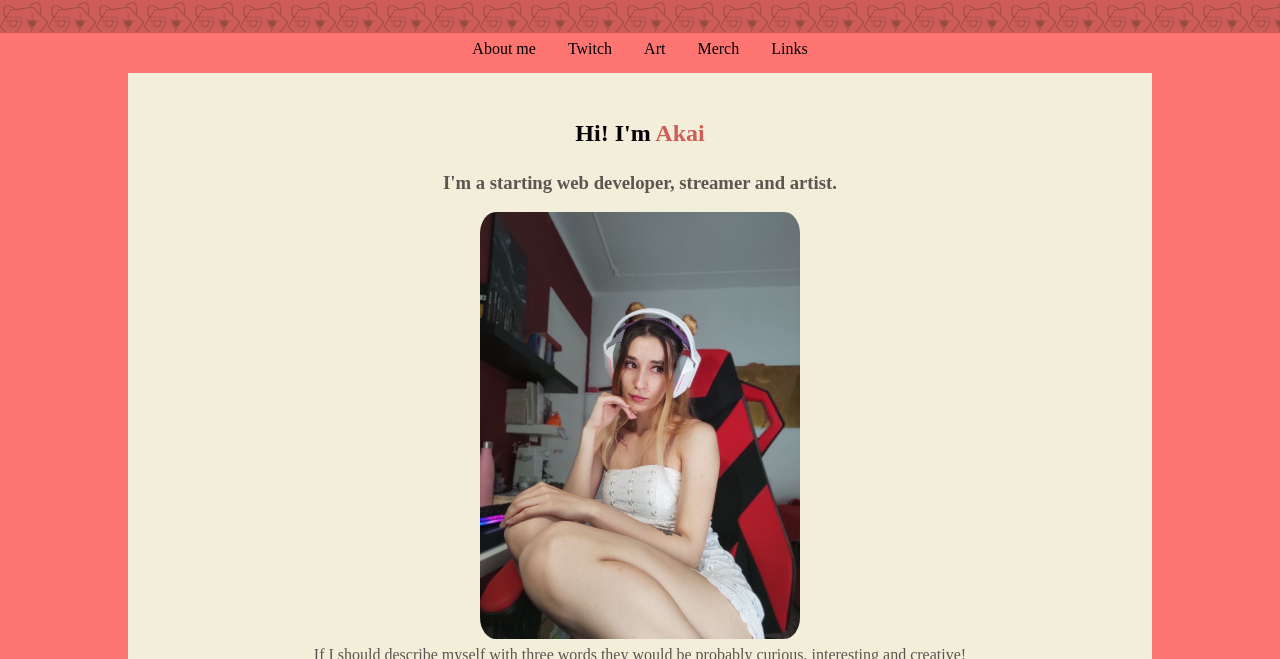
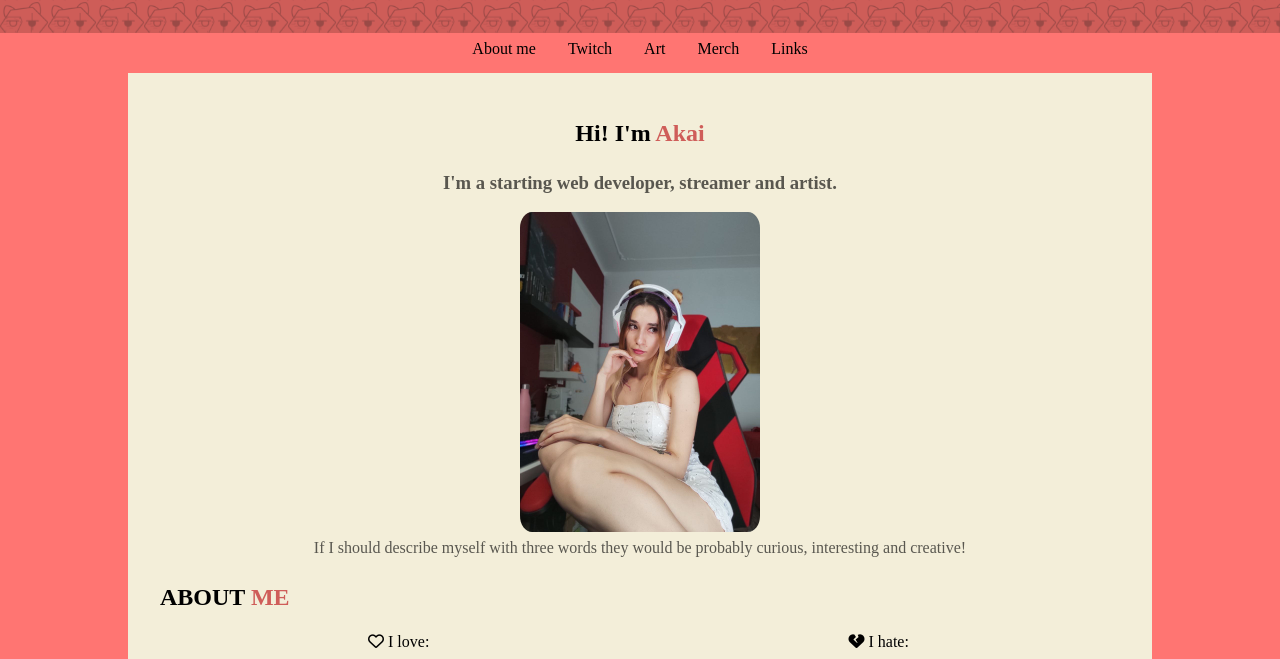
Before and after one commit to akaik0/PersonalWebsite, a plain HTML site: page index.html in a window 1280 px wide. Shown: the part 63-722 px from the top of the page. Drawn offline with Linux system fonts and the light colour scheme; a web font is replaced by a local one.

Commit message:
changes in css

```diff
--- a/homepage.css
+++ b/homepage.css
@@ -89,7 +89,7 @@ nav {
 }
 
 .nav-list {
-    padding: 0 1rem;
+    padding: 0 0.5rem;
 }
 
 a[href*="aboutme"]:hover {
@@ -164,7 +164,7 @@ span.red {
 }
 
 .profile-pic {
-    width: 20rem;
+    width: 15rem;
     height: auto;
     border-radius: 5%;
 }
@@ -236,4 +236,12 @@ footer {
     .logo-top {
         margin-right: 5rem;
     }
+
+    .nav-list {
+        padding: 0 1rem;
+    }
+
+    .profile-pic {
+        width: 15rem;
+    }
 }
```
